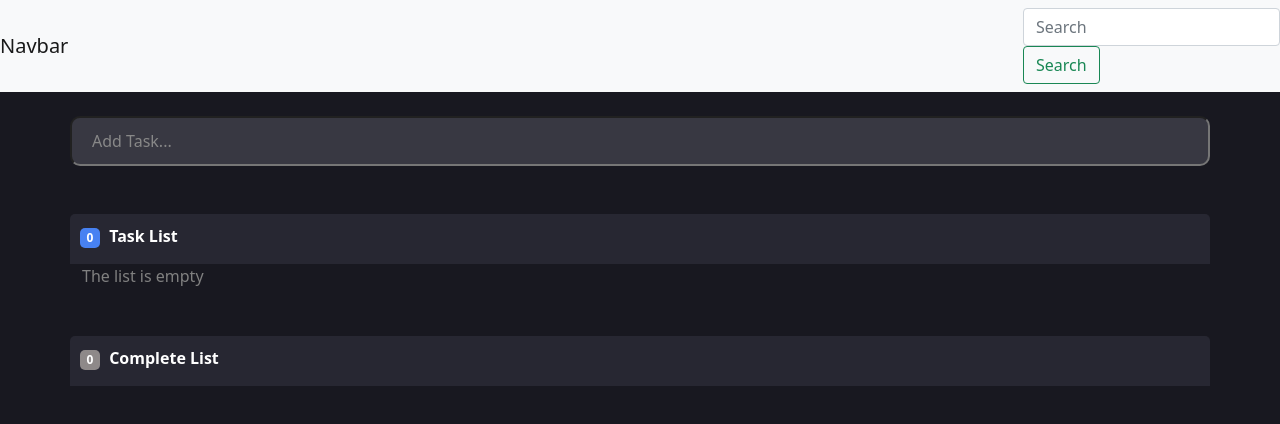
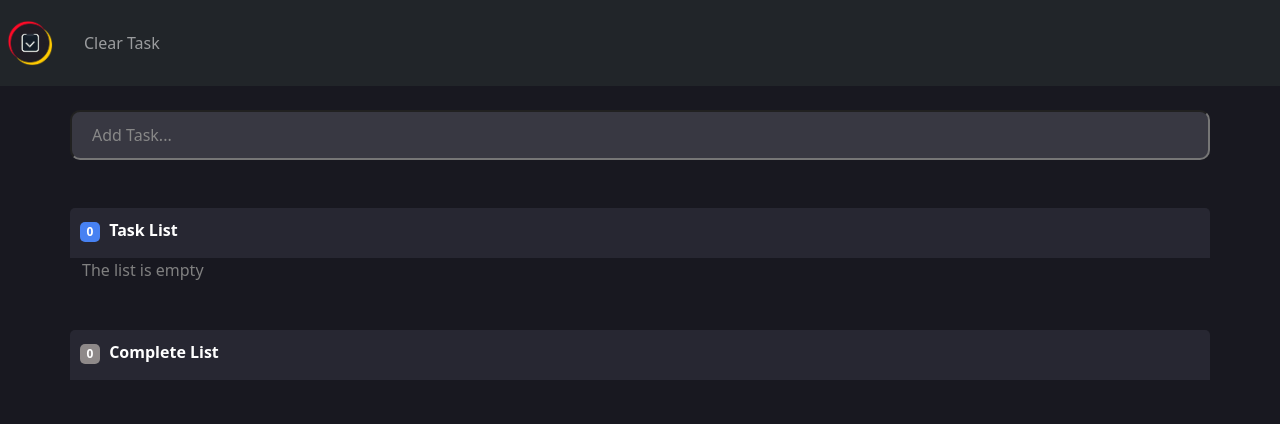
Before and after one commit to Atefnouri/todo, a website: page index.html in a window 1280 px wide. Drawn offline with nearby package versions, Linux system fonts and the light colour scheme.

Commit message:
desing:added new logo and dark nav bar

```diff
--- a/index.html
+++ b/index.html
@@ -17,14 +17,56 @@
   <body>
 
 
-    <nav class="navbar navbar-light bg-light justify-content-between">
-      <a class="navbar-brand">Navbar</a>
-      <form class="form-inline">
+
+      <!-- Just an image -->
+  <!-- <nav class="navbar  navbar-dark bg-dark">
+    <a class="navbar-brand" href="#">
+      <img src="./img/logo.png" width="60" height="60" alt="">
+    </a>
+  </nav> -->
+
+
+  <nav class="navbar navbar-expand-lg  navbar-dark bg-dark">
+
+
+    <a class="navbar-brand" href="#">
+      <img src="./img/logo.png" width="60" height="60" alt="">
+    </a>
+
+    <button class="navbar-toggler" type="button" data-toggle="collapse" data-target="#navbarSupportedContent" aria-controls="navbarSupportedContent" aria-expanded="false" aria-label="Toggle navigation">
+      <span class="navbar-toggler-icon"></span>
+    </button>
+
+    <div class="collapse navbar-collapse" id="navbarSupportedContent">
+      <ul class="navbar-nav mr-auto">
+        <li class="nav-item active">
+          <a class="nav-link" href="#">Clear Task <span class="sr-only">(current)</span></a>
+        </li>
+
+        <!-- <li class="nav-item">
+          <a class="nav-link" href="#">Link</a>
+        </li>
+        <li class="nav-item dropdown">
+          <a class="nav-link dropdown-toggle" href="#" id="navbarDropdown" role="button" data-toggle="dropdown" aria-haspopup="true" aria-expanded="false">
+            Dropdown
+          </a>
+          <div class="dropdown-menu" aria-labelledby="navbarDropdown">
+            <a class="dropdown-item" href="#">Action</a>
+            <a class="dropdown-item" href="#">Another action</a>
+            <div class="dropdown-divider"></div>
+            <a class="dropdown-item" href="#">Something else here</a>
+          </div>
+        </li>
+        <li class="nav-item">
+          <a class="nav-link disabled" href="#">Disabled</a>
+        </li> -->
+      </ul>
+      <!-- <form class="form-inline my-2 my-lg-0">
         <input class="form-control mr-sm-2" type="search" placeholder="Search" aria-label="Search">
         <button class="btn btn-outline-success my-2 my-sm-0" type="submit">Search</button>
-      </form>
-    </nav>
-
+      </form> -->
+    </div>
+  </nav>
 
 
 
```
Also changed, not shown: img/logo.png (added).
